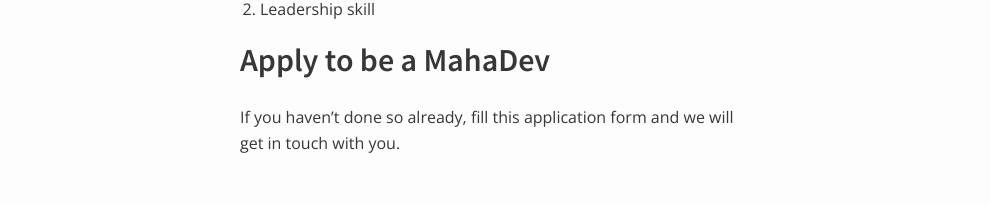
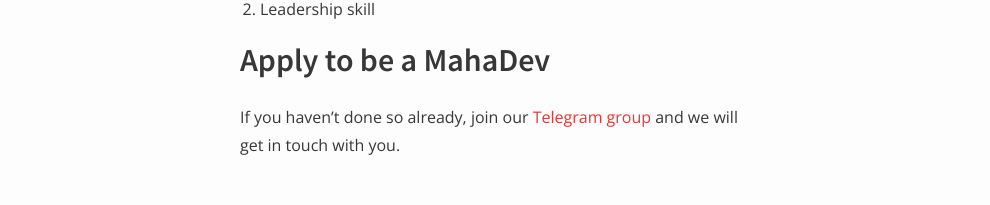
Before and after one commit to MozillaIndia/devs, a Jekyll site: the page built from start.md, in a window 1280 px wide. Shown: the part 1529-1734 px from the top of the page, without its empty margins (140-1130 px from the left). Built offline with Jekyll 4.4.1, drawn with Linux system fonts in a browser that asks for light colours; Markdown is read by kramdown in place of the engine named in the settings.

Commit message:
Fix links, link to telegram group for mentorship

```diff
--- a/_config.yml
+++ b/_config.yml
@@ -8,7 +8,7 @@
 description: > # this means to ignore newlines until "baseurl:"
   We are makers. We are hackers. We build things. We break things. We code, we learn, we code, we play, we teach, we code, we sleep, we code, we think, we code.<br><br>
   And we want you to join us!
-# baseurl: "/" # the subpath of your site, e.g. /blog/
-url: "http://devs.mozillaindia.org" # the base hostname & protocol for your site
+baseurl: "/devs/" # the subpath of your site, e.g. /blog/
+url: "http://mozillaindia.org/" # the base hostname & protocol for your site
 twitter_username: MozINMahaDevs
 github_username:  MozillaIndia
--- a/start.md
+++ b/start.md
@@ -54,4 +54,4 @@
 
 ## Apply to be a MahaDev ##
 
-If you haven't done so already, fill this application form and we will get in touch with you.
+If you haven't done so already, join our [Telegram group](https://t.me/joinchat/AFfAPBY1C4c4lGdAy9bdMw) and we will get in touch with you.
```
Also changed, not shown: README.md.
